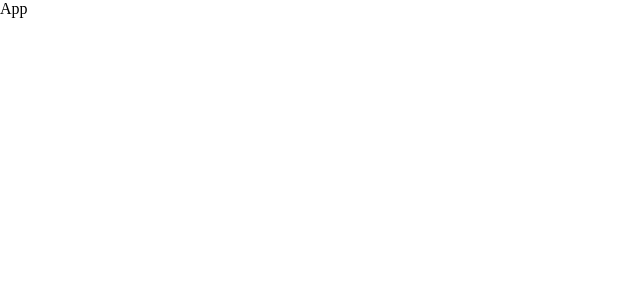
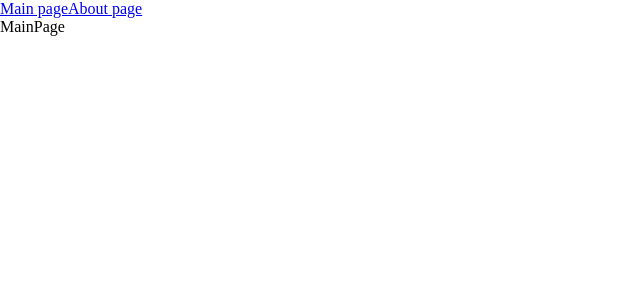
Before and after one commit to shobilo/frontend-upgrade, a React app: page / in a window 1280 px wide. Shown: the top 300 px of the page, without its empty margins (0-640 px from the left). Built offline with nearby package versions, Linux system fonts and the light colour scheme.

Commit message:
Add routing and lazy loading

```diff
--- a/config/webpackBuild/buildDevServer.ts
+++ b/config/webpackBuild/buildDevServer.ts
@@ -8,5 +8,6 @@
   return {
     port,
     open: true,
+    historyApiFallback: true,
   };
 };
--- a/config/webpackBuild/types/config.ts
+++ b/config/webpackBuild/types/config.ts
@@ -1,4 +1,7 @@
-export type BuildMode = "production" | "development";
+export enum BuildMode {
+  Production = "production",
+  Development = "development",
+}
 export interface BuildPaths {
   entry: string;
   build: string;
--- a/src/App.tsx
+++ b/src/App.tsx
@@ -1,7 +1,23 @@
+import { Route, Routes } from "react-router-dom";
 import "./index.scss";
+import { Link } from "react-router-dom";
+import { AboutPageAsync } from "./pages/AboutPage/AboutPage.async";
+import { MainPageAsync } from "./pages/MainPage/MainPage.async";
+import { Suspense } from "react";
 
 const App = () => {
-  return <div>App</div>;
+  return (
+    <div className="App">
+      <Link to="/">Main page</Link>
+      <Link to="/about">About page</Link>
+      <Suspense fallback={<div>Loading...</div>}>
+        <Routes>
+          <Route path="/about" element={<AboutPageAsync />} />
+          <Route path="/" element={<MainPageAsync />} />
+        </Routes>
+      </Suspense>
+    </div>
+  );
 };
 
 export default App;
--- a/src/index.tsx
+++ b/src/index.tsx
@@ -1,4 +1,10 @@
 import { render } from "react-dom";
 import App from "./App";
+import { BrowserRouter } from "react-router-dom";
 
-render(<App />, document.getElementById("root"));
+render(
+  <BrowserRouter>
+    <App />
+  </BrowserRouter>,
+  document.getElementById("root")
+);
--- /dev/null
+++ b/src/pages/AboutPage/AboutPage.async.tsx
@@ -0,0 +1,3 @@
+import { lazy } from "react";
+
+export const AboutPageAsync = lazy(() => import("./AboutPage"));
--- /dev/null
+++ b/src/pages/AboutPage/AboutPage.tsx
@@ -0,0 +1,7 @@
+import React from "react";
+
+const AboutPage = () => {
+  return <div>AboutPage</div>;
+};
+
+export default AboutPage;
--- /dev/null
+++ b/src/pages/MainPage/MainPage.async.tsx
@@ -0,0 +1,3 @@
+import { lazy } from "react";
+
+export const MainPageAsync = lazy(() => import("./MainPage"));
--- /dev/null
+++ b/src/pages/MainPage/MainPage.tsx
@@ -0,0 +1,7 @@
+import React from "react";
+
+const MainPage = () => {
+  return <div>MainPage</div>;
+};
+
+export default MainPage;
--- a/webpack.config.ts
+++ b/webpack.config.ts
@@ -1,7 +1,11 @@
 import webpack from "webpack";
 
 import path from "path";
-import { BuildEnv, BuildPaths } from "./config/webpackBuild/types/config";
+import {
+  BuildEnv,
+  BuildMode,
+  BuildPaths,
+} from "./config/webpackBuild/types/config";
 import { buildWebpackConfig } from "./config/webpackBuild/buildWebpackConfig";
 
 export default (env: BuildEnv) => {
@@ -11,8 +15,8 @@
     html: path.resolve(__dirname, "public", "index.html"),
   };
 
-  const mode = env.mode || "development";
-  const isDev = mode === "development";
+  const mode = env.mode || BuildMode.Development;
+  const isDev = mode === BuildMode.Development;
   const port = env.port || 3000;
 
   const config: webpack.Configuration = buildWebpackConfig({
```
